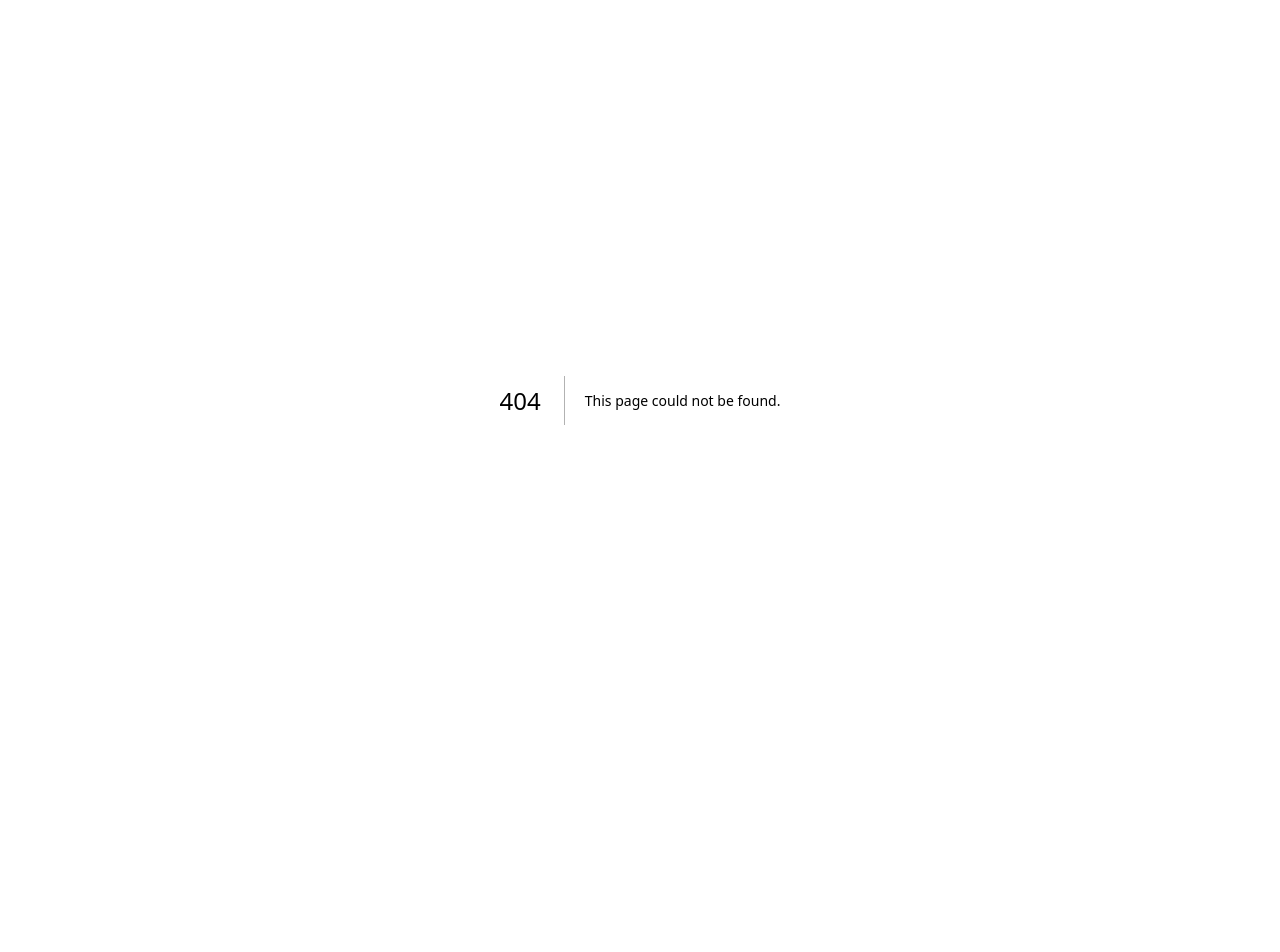
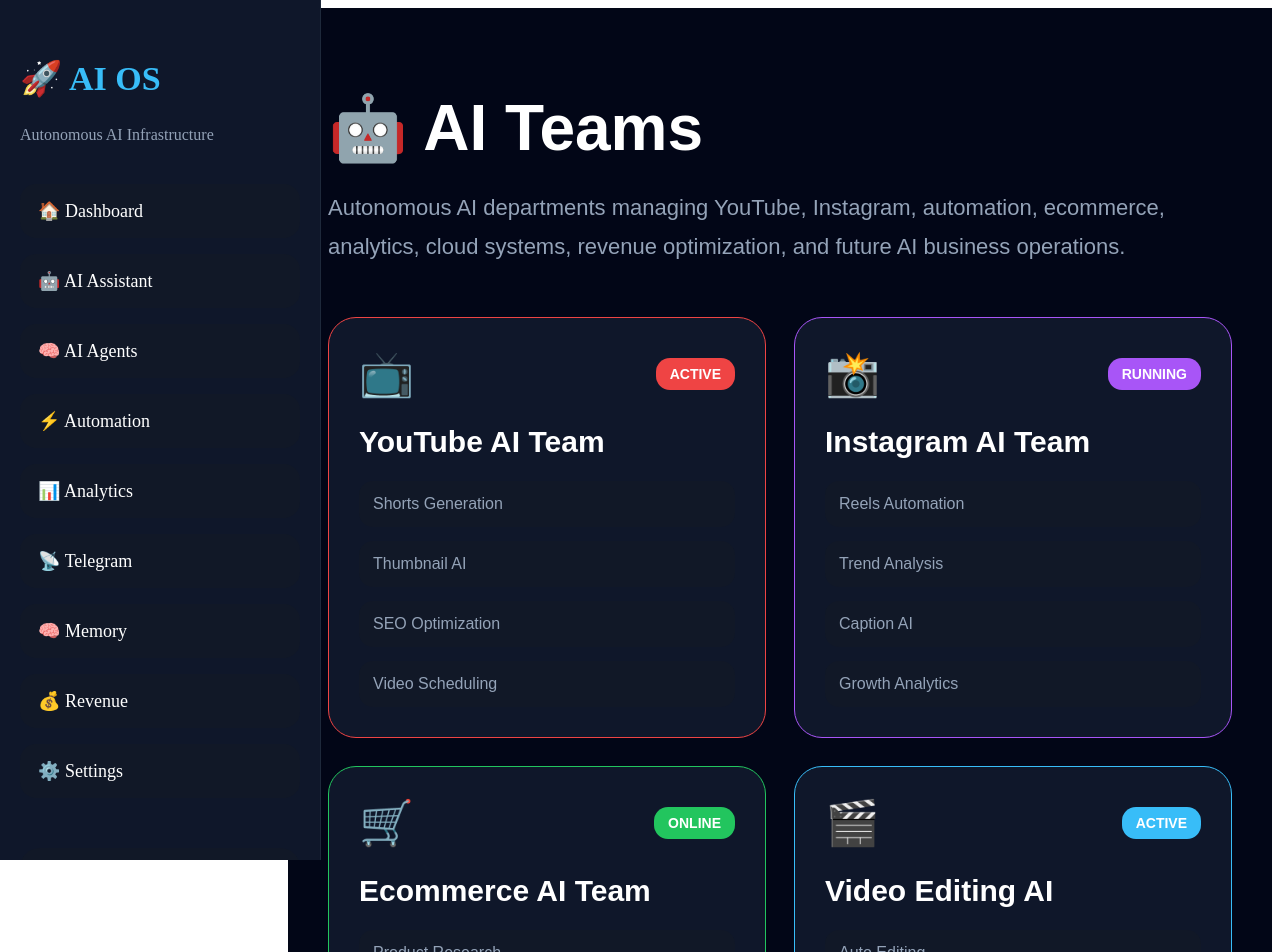
Before and after one commit to snapsparkofficial00-cloud/Ai, a Next.js app: page /team in a window 1280 px wide. Before the commit this address had no page. Shown: the top 952 px of the page. Before the commit the page ends 800 px from the top, so only its background shows below. Built offline with nearby package versions, Linux system fonts and the light colour scheme.

Commit message:
Create page.tsx

```diff
--- /dev/null
+++ b/app/team/page.tsx
@@ -0,0 +1,264 @@
+import Sidebar from "../components/Sidebar";
+
+export default function TeamPage() {
+  return (
+    <>
+      <Sidebar />
+
+      <main
+        style={{
+          marginLeft: "280px",
+          minHeight: "100vh",
+          background: "#020617",
+          color: "white",
+          padding: "40px",
+          fontFamily: "Arial",
+        }}
+      >
+        {/* HEADER */}
+
+        <div
+          style={{
+            marginBottom: "50px",
+          }}
+        >
+          <h1
+            style={{
+              fontSize: "64px",
+              marginBottom: "20px",
+            }}
+          >
+            🤖 AI Teams
+          </h1>
+
+          <p
+            style={{
+              color: "#94a3b8",
+              fontSize: "22px",
+              lineHeight: "1.8",
+              maxWidth: "1000px",
+            }}
+          >
+            Autonomous AI departments managing
+            YouTube, Instagram, automation,
+            ecommerce, analytics, cloud systems,
+            revenue optimization, and future AI
+            business operations.
+          </p>
+        </div>
+
+        {/* TEAM GRID */}
+
+        <div
+          style={{
+            display: "grid",
+            gridTemplateColumns:
+              "repeat(auto-fit,minmax(340px,1fr))",
+            gap: "28px",
+          }}
+        >
+          <TeamCard
+            icon="📺"
+            title="YouTube AI Team"
+            status="ACTIVE"
+            color="#ef4444"
+            tasks={[
+              "Shorts Generation",
+              "Thumbnail AI",
+              "SEO Optimization",
+              "Video Scheduling",
+            ]}
+          />
+
+          <TeamCard
+            icon="📸"
+            title="Instagram AI Team"
+            status="RUNNING"
+            color="#a855f7"
+            tasks={[
+              "Reels Automation",
+              "Trend Analysis",
+              "Caption AI",
+              "Growth Analytics",
+            ]}
+          />
+
+          <TeamCard
+            icon="🛒"
+            title="Ecommerce AI Team"
+            status="ONLINE"
+            color="#22c55e"
+            tasks={[
+              "Product Research",
+              "Store Optimization",
+              "Marketing Campaigns",
+              "Revenue Tracking",
+            ]}
+          />
+
+          <TeamCard
+            icon="🎬"
+            title="Video Editing AI"
+            status="ACTIVE"
+            color="#38bdf8"
+            tasks={[
+              "Auto Editing",
+              "Cinematic Effects",
+              "Subtitle AI",
+              "Shorts Production",
+            ]}
+          />
+
+          <TeamCard
+            icon="⚡"
+            title="Automation AI Team"
+            status="RUNNING"
+            color="#f59e0b"
+            tasks={[
+              "Workflow Control",
+              "Task Scheduling",
+              "Cloud Operations",
+              "Bot Monitoring",
+            ]}
+          />
+
+          <TeamCard
+            icon="🧠"
+            title="Memory AI Team"
+            status="LEARNING"
+            color="#06b6d4"
+            tasks={[
+              "Prompt Learning",
+              "Data Storage",
+              "AI Optimization",
+              "System Intelligence",
+            ]}
+          />
+        </div>
+
+        {/* FUTURE */}
+
+        <div
+          style={{
+            marginTop: "60px",
+            background: "#0f172a",
+            padding: "45px",
+            borderRadius: "30px",
+            border: "1px solid #1e293b",
+          }}
+        >
+          <h2
+            style={{
+              fontSize: "42px",
+              marginBottom: "24px",
+            }}
+          >
+            🚀 Autonomous AI Workforce
+          </h2>
+
+          <p
+            style={{
+              color: "#94a3b8",
+              fontSize: "20px",
+              lineHeight: "1.9",
+            }}
+          >
+            Future upgrades will allow AI teams
+            to coordinate tasks automatically,
+            share memory systems, optimize revenue,
+            manage cloud deployments, generate
+            content, launch websites, build apps,
+            and operate fully autonomous businesses.
+          </p>
+        </div>
+      </main>
+    </>
+  );
+}
+
+/* TEAM CARD */
+
+function TeamCard({
+  icon,
+  title,
+  status,
+  color,
+  tasks,
+}: {
+  icon: string;
+  title: string;
+  status: string;
+  color: string;
+  tasks: string[];
+}) {
+  return (
+    <div
+      style={{
+        background: "#0f172a",
+        borderRadius: "28px",
+        padding: "30px",
+        border: `1px solid ${color}`,
+      }}
+    >
+      <div
+        style={{
+          display: "flex",
+          justifyContent: "space-between",
+          alignItems: "center",
+          marginBottom: "22px",
+        }}
+      >
+        <div
+          style={{
+            fontSize: "44px",
+          }}
+        >
+          {icon}
+        </div>
+
+        <div
+          style={{
+            background: color,
+            padding: "8px 14px",
+            borderRadius: "14px",
+            fontSize: "14px",
+            fontWeight: "bold",
+          }}
+        >
+          {status}
+        </div>
+      </div>
+
+      <h2
+        style={{
+          fontSize: "30px",
+          marginBottom: "22px",
+        }}
+      >
+        {title}
+      </h2>
+
+      <div
+        style={{
+          display: "flex",
+          flexDirection: "column",
+          gap: "14px",
+        }}
+      >
+        {tasks.map((task, index) => (
+          <div
+            key={index}
+            style={{
+              background: "#111827",
+              padding: "14px",
+              borderRadius: "14px",
+              color: "#94a3b8",
+            }}
+          >
+            {task}
+          </div>
+        ))}
+      </div>
+    </div>
+  );
+}
```
